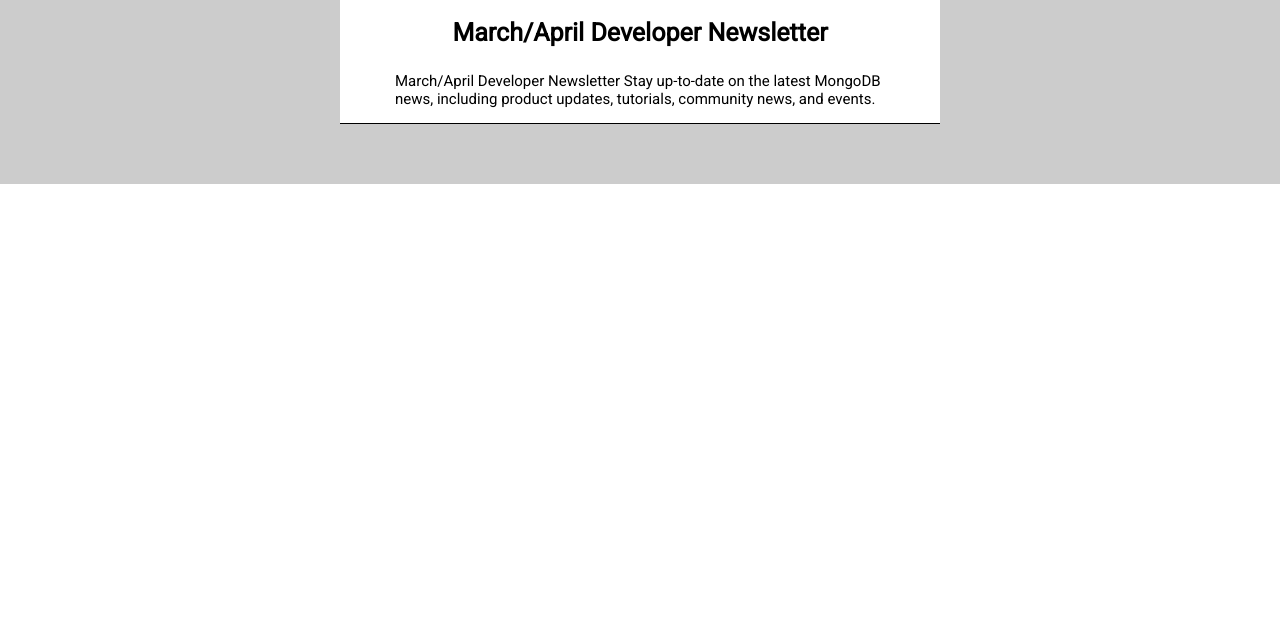
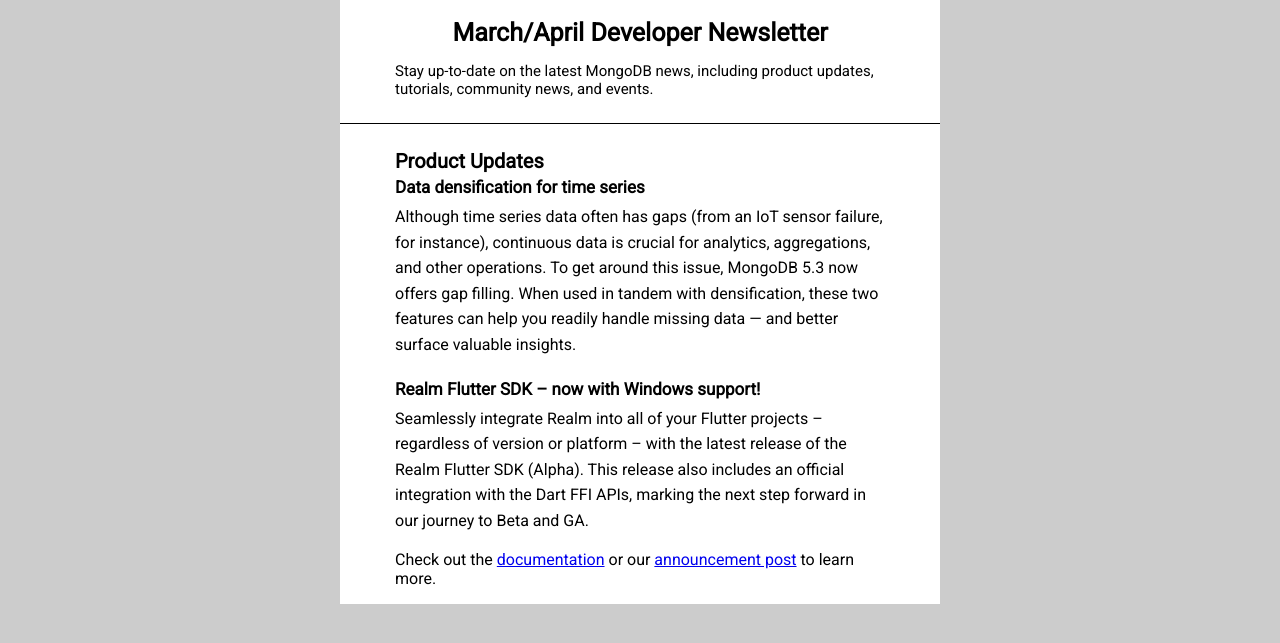
Before and after one commit to Abraham-Solis/mongoDBEmail, a plain HTML site: page index.html in a window 1280 px wide. Shown: the part 457-1100 px from the top of the page. Before the commit the page ends 800 px from the top, so only its background shows below. Drawn offline with Linux system fonts and the light colour scheme.

Commit message:
Product Updates

```diff
--- a/index.html
+++ b/index.html
@@ -63,9 +63,9 @@
 
             <tr>
                 <td>
-                    <p style="font-size:25px; font-weight: bold;">March/April Developer Newsletter</p>
-                    <p style="padding: 0px 55px 0px; text-align: left; font-size: 15px;">
-                        March/April Developer Newsletter Stay up-to-date on the latest MongoDB news, including product updates, tutorials, community news, and events.</p>
+                    <p style="font-size:25px; font-weight: bold; margin-bottom: 0px;">March/April Developer Newsletter</p>
+                    <p style="padding: 0px 55px 10px; text-align: left; font-size: 15px;">
+                        Stay up-to-date on the latest MongoDB news, including product updates, tutorials, community news, and events.</p>
                 </td>
             </tr>
 
@@ -82,6 +82,38 @@
 
 
 <!-- PRODUCT UPDATES -->
+
+<tr>
+	<td>
+		<table width="100%">
+
+            <tr>
+                <td style="text-align: left; padding: 5px 55px 0px;">
+                    <p style="margin-bottom: 4px; font-size: 20px;"><strong>Product Updates</strong></p>
+                    <p style="margin: 0; font-size: 17px;"> <strong>Data densification for time series</strong></p>
+                    <p style="margin-top: 7px; line-height: 1.6;">Although time series data often has gaps (from an IoT sensor failure, for instance), continuous data is crucial for analytics, aggregations, and other operations. To get around this issue, MongoDB 5.3 now offers gap filling. When used in tandem with densification, these two features can help you readily handle missing data — and better surface valuable insights. </p>
+                </td>
+            </tr>
+
+		</table>
+	</td>
+</tr>
+
+<tr>
+	<td>
+		<table width="100%">
+
+            <tr>
+                <td style="text-align: left; padding: 5px 55px 0px;">
+                    <p style="margin: 0; font-size: 17px;"> <strong>Realm Flutter SDK – now with Windows support!</strong></p>
+                    <p style="margin-top: 7px; line-height: 1.6;">Seamlessly integrate Realm into all of your Flutter projects – regardless of version or platform – with the latest release of the Realm Flutter SDK (Alpha). This release also includes an official integration with the Dart FFI APIs, marking the next step forward in our journey to Beta and GA.</p>
+                    <p>Check out the <a href="#">documentation</a> or our <a href="#">announcement post</a> to learn more.</p>
+                </td>
+            </tr>
+
+		</table>
+	</td>
+</tr>
 
 
 <!-- BLUE BORDER -->
```
